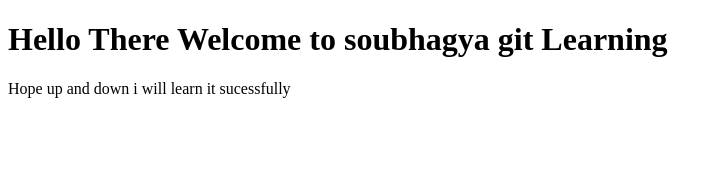
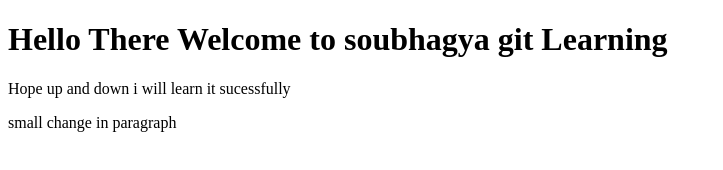
Before and after one commit to soubhagya66/github-learning, a plain HTML site: page index.html in a window 1280 px wide. Shown: the whole page, without its empty margins (0-723 px from the left). Drawn offline with Linux system fonts and the light colour scheme.

Commit message:
second commit a new line is added

```diff
--- a/index.html
+++ b/index.html
@@ -8,5 +8,6 @@
 <body>
     <h1>Hello There Welcome to soubhagya git Learning</h1>
     <p>Hope up and down i will learn it sucessfully</p>
+    <p>small change in  paragraph</p>
 </body>
 </html>
```
